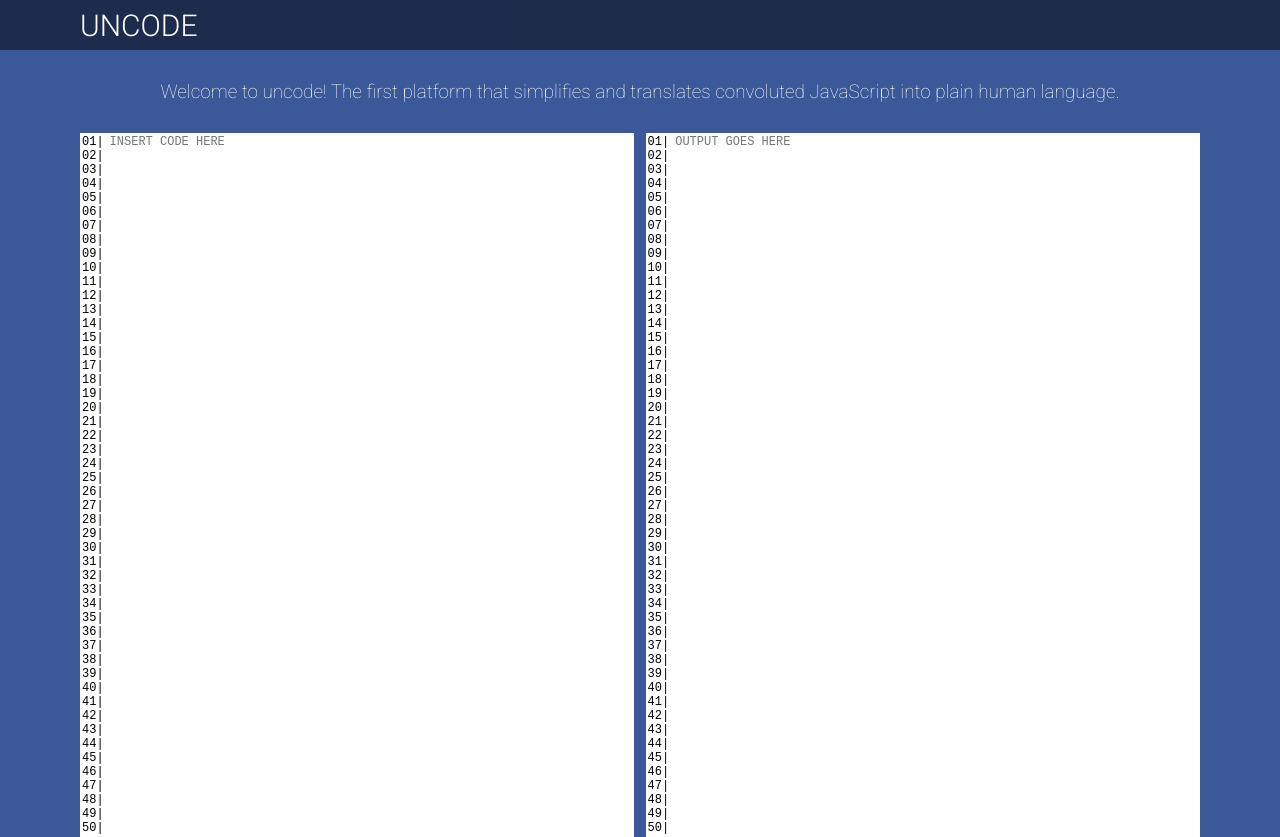
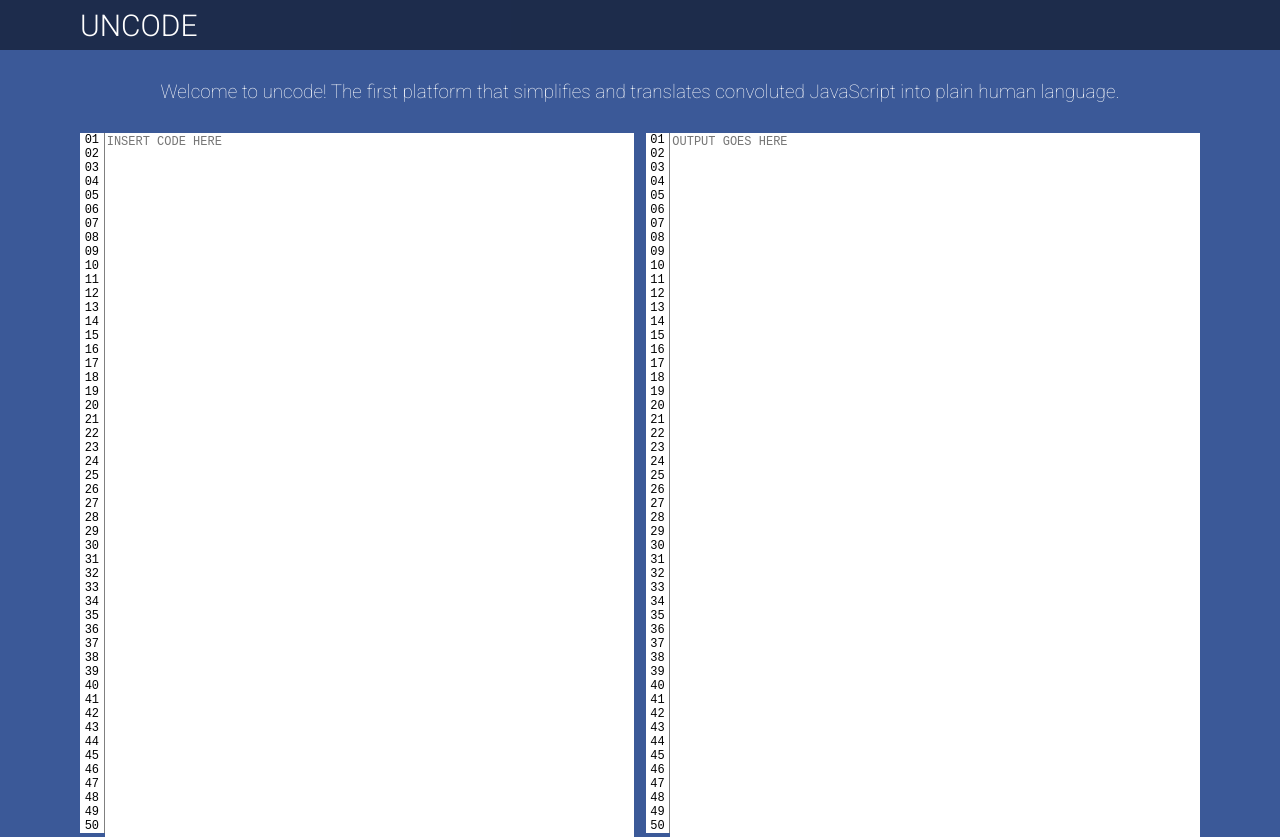
Before and after one commit to cboyce183/dc1.0-s-v1.0.0, a React (Create React App) app in the folder uncode/: page / in a window 1280 px wide. Built offline with nearby package versions, Linux system fonts and the light colour scheme; no server answers.

Commit message:
Fix some code styling issues

```diff
--- a/uncode/src/App.css
+++ b/uncode/src/App.css
@@ -102,6 +102,10 @@ textarea {
   width: 25px;
   cursor: default;
   height: 100%;
+  background-color: white;
+  font-family: Courier New, Courier, monospace;
+  font-size: 12px;
+  border-right: 1px solid grey;
 }
 
 .LineNumbers:focus {
--- a/uncode/src/App.js
+++ b/uncode/src/App.js
@@ -16,12 +16,10 @@ class App extends Component {
       outputText: '',
       inputText: ''
     }
-    this.lines = [1,2,3,4,5,6,7,8,9,10,11,12,13,14,15,16,17,18,19,20,21,22,23,24,25,26,27,28,29,30,31,32,33,34,35,36,37,38,39,40,41,42,43,44,45,46,47,48,49,50]
   }
 
   componentDidMount() {
     this.socket.on('receive', (data) => {
-      console.log(data)
       if (data) this.setState({outputText: data});
       else this.setState({outputText: 'come on! Keep typing! :)'});
     })
@@ -34,11 +32,15 @@ class App extends Component {
   //=============================================== REDERING
 
   renderLineNumbers () {
-    return (<textarea readOnly className="LineNumbers">{this.lines.map(el => (('0'+el).slice(-2))+'|').join('\n')}</textarea>)
+    const linesArr = new Array(50).fill(undefined);
+    return (
+      <div className="LineNumbers">
+        {linesArr.map((el, i) => (('0'+(i+1)).slice(-2))).join('\n')}
+      </div>
+    );
   }
 
   render() {
-    const lineNumbers = this.renderLineNumbers();
     return (
       <div className="App">
         <nav className="Header">
@@ -58,7 +60,7 @@ class App extends Component {
               />
               <div className="Separator"></div>
               <div className="Editor">
-                {lineNumbers}
+                {this.renderLineNumbers()}
                 <textarea
                   className="Text"
                   value={this.state.outputText}
--- a/uncode/src/Text.js
+++ b/uncode/src/Text.js
@@ -4,13 +4,7 @@ import './App.css';
 
 class Text extends Component {
 
-  constructor(props) {
-    super(props);
-    this.lines = [1,2,3,4,5,6,7,8,9,10,11,12,13,14,15,16,17,18,19,20,21,22,23,24,25,26,27,28,29,30,31,32,33,34,35,36,37,38,39,40,41,42,43,44,45,46,47,48,49,50]
-  }
-
   convertKeys ( event ) {
-    console.log(this.text.selectionStart)
     if (event.key === 'Tab') {
       event.preventDefault();
       const start = this.text.selectionStart;
@@ -23,8 +17,7 @@ class Text extends Component {
       const start = this.text.selectionStart;
       const end = this.text.selectionEnd;
       this.text.value = `${this.text.value.slice(0, start)}{
-
-}${this.text.value.slice(start)}`;
+      }${this.text.value.slice(start)}`;
       this.text.selectionStart = start + 2;
       this.text.selectionEnd = end + 2;
     } else if (event.key === '[') {
@@ -47,14 +40,18 @@ class Text extends Component {
   //=============================================== REDERING
 
   renderLineNumbers () {
-    return (<textarea readOnly className="LineNumbers">{this.lines.map(el => (('0'+el).slice(-2))+'|').join('\n')}</textarea>)
+    const linesArr = new Array(50).fill(undefined);
+    return (
+      <div className="LineNumbers">
+        {linesArr.map((el, i) => (('0'+(i+1)).slice(-2))).join('\n')}
+      </div>
+    );
   }
 
   render() {
-    const lineNumbers = this.renderLineNumbers();
     return (
       <div className="Editor">
-        {lineNumbers}
+        {this.renderLineNumbers()}
         <textarea
           ref={el => this.text = el}
           onChange={() => this.props.func(this.text.value)}
```
